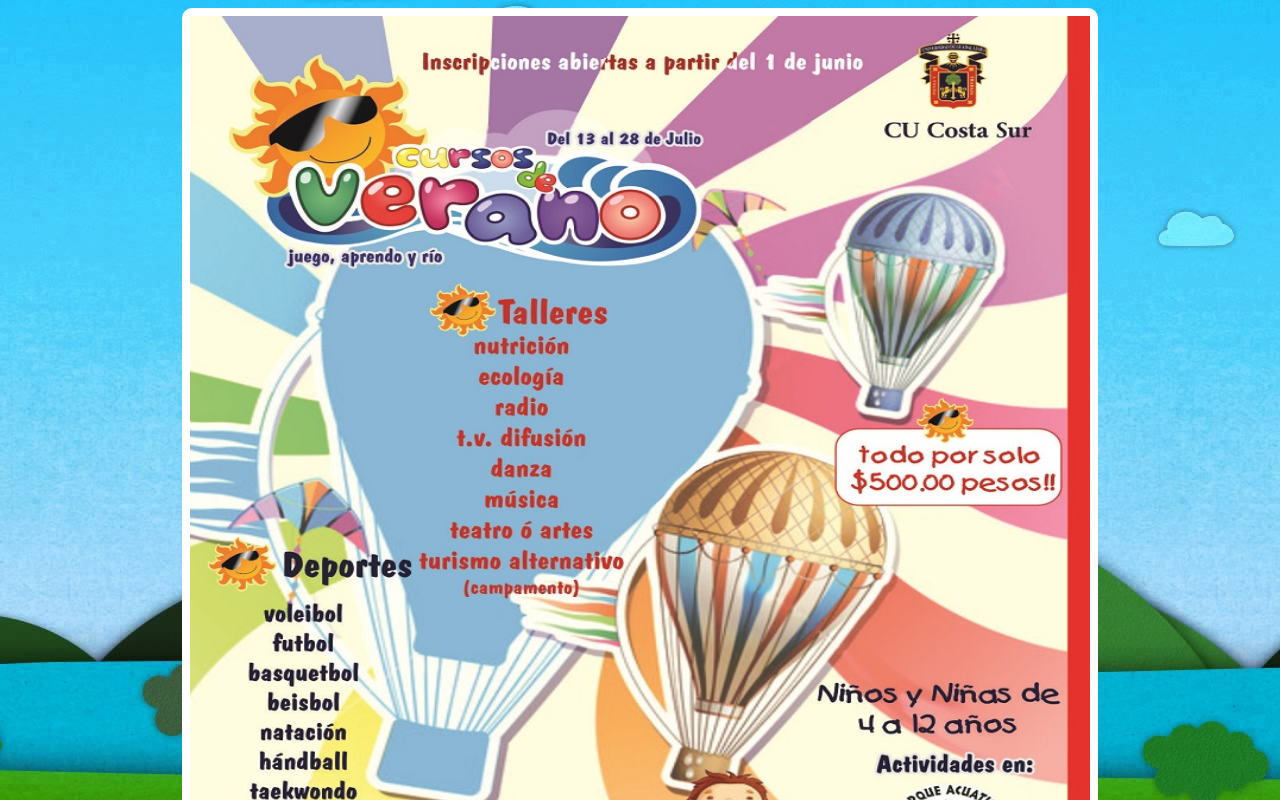
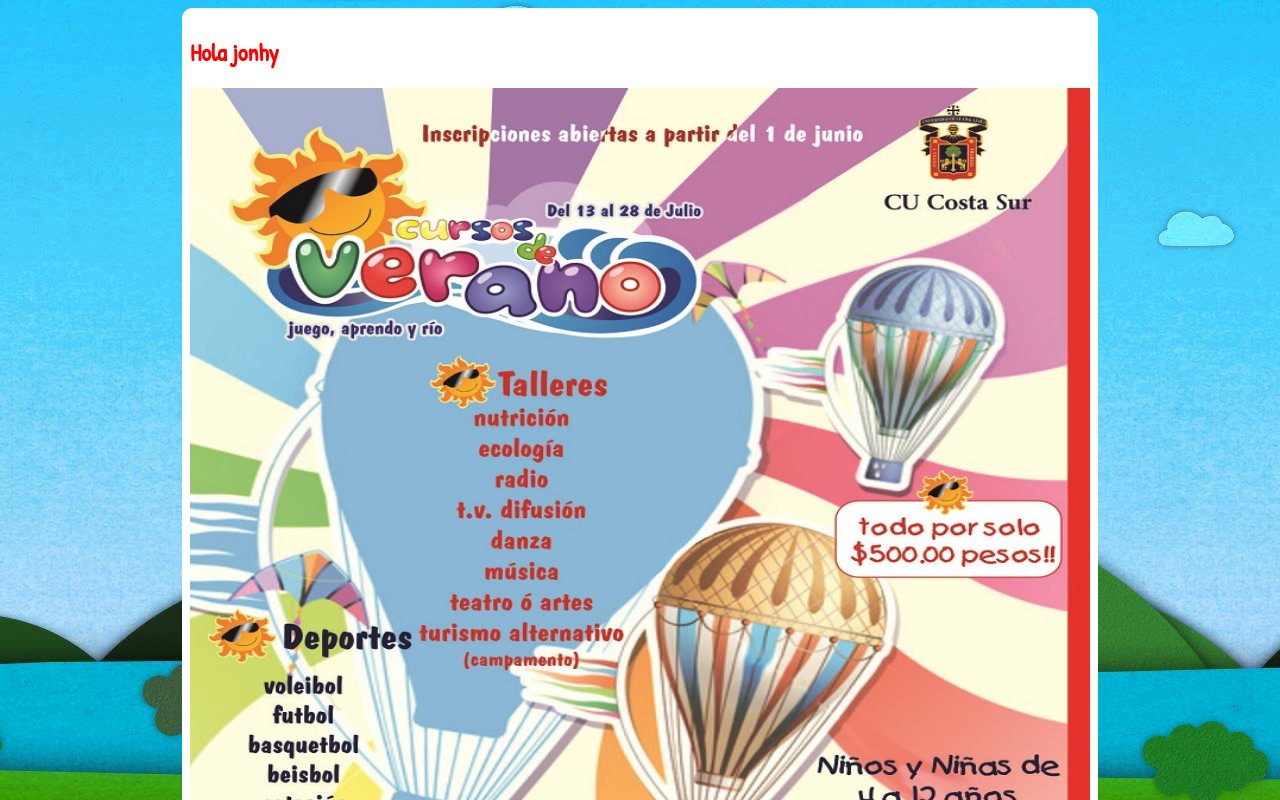
Before and after one commit to futureweb2000/cursos-udg, a plain HTML site: page index.html in a window 1280 px wide. Shown: the top 800 px of the page. Drawn offline with Linux system fonts and the light colour scheme.

Commit message:
Update index.html
cabrio saludo

```diff
--- a/index.html
+++ b/index.html
@@ -63,6 +63,7 @@
 <body>
 
 	<section class="main">
+		<h1>Hola jonhy</h1>
 		<figure class="foto">
 			<img src="img/cartel.jpg" alt="">
 		</figure>
```
